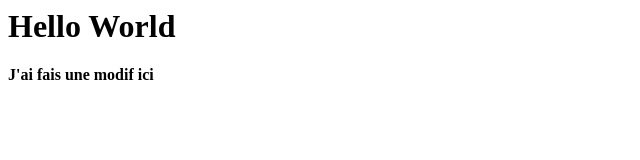
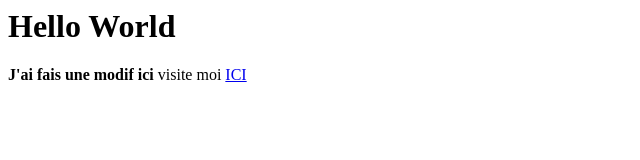
Before and after one commit to primeface/primeface.github.io, a plain HTML site: page index.html in a window 1280 px wide. Shown: the full height of the page, 0-640 px from the left. Drawn offline with Linux system fonts and the light colour scheme.

Commit message:
Mon lien

```diff
--- a/index.html
+++ b/index.html
@@ -2,5 +2,6 @@
 	<body>
 		<h1>Hello World</h1>
 		<b>J'ai fais une modif ici</b>
+		visite moi <a href="http://ymoussaba.github.io/index.html">ICI</a>
 	</body>
 </html>
```
